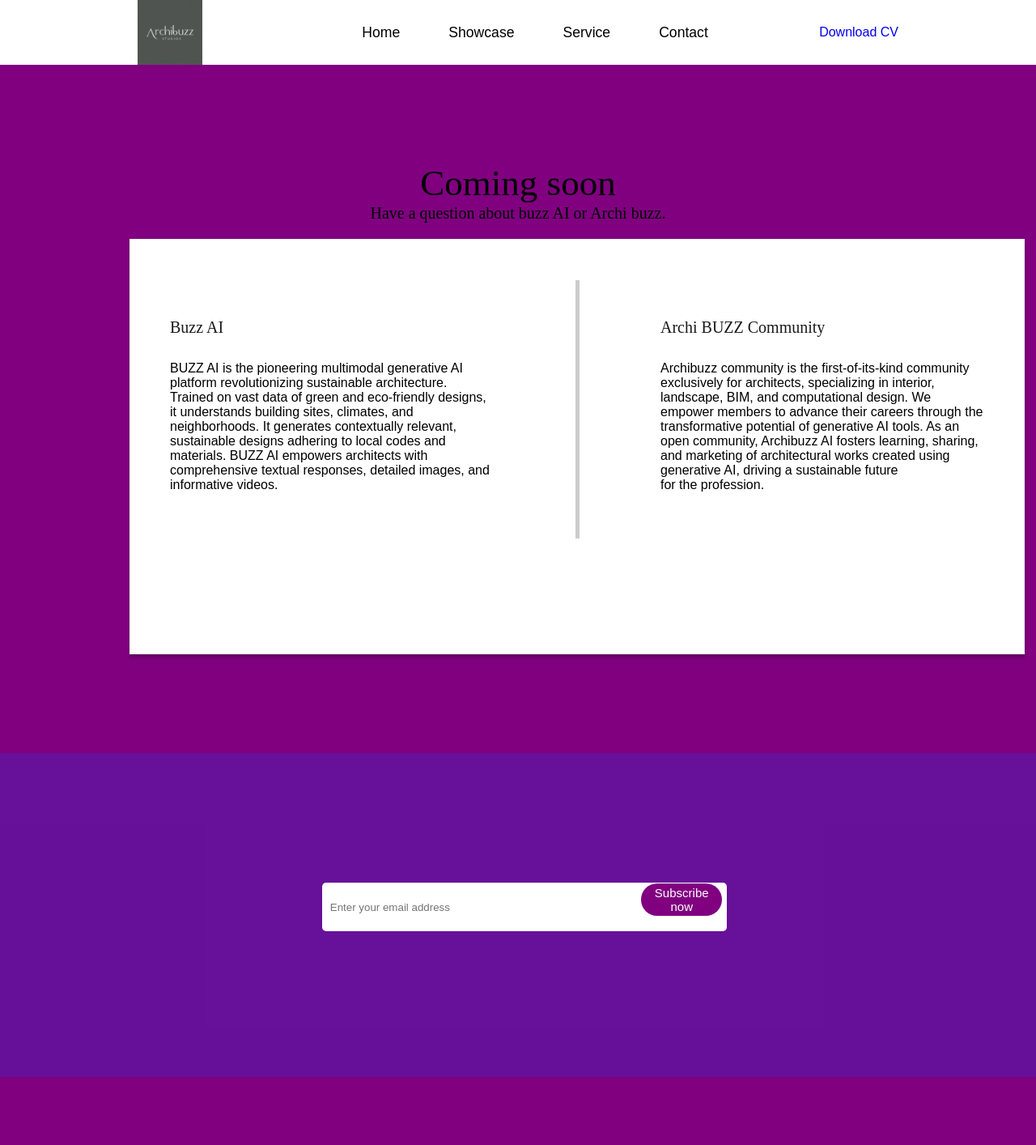
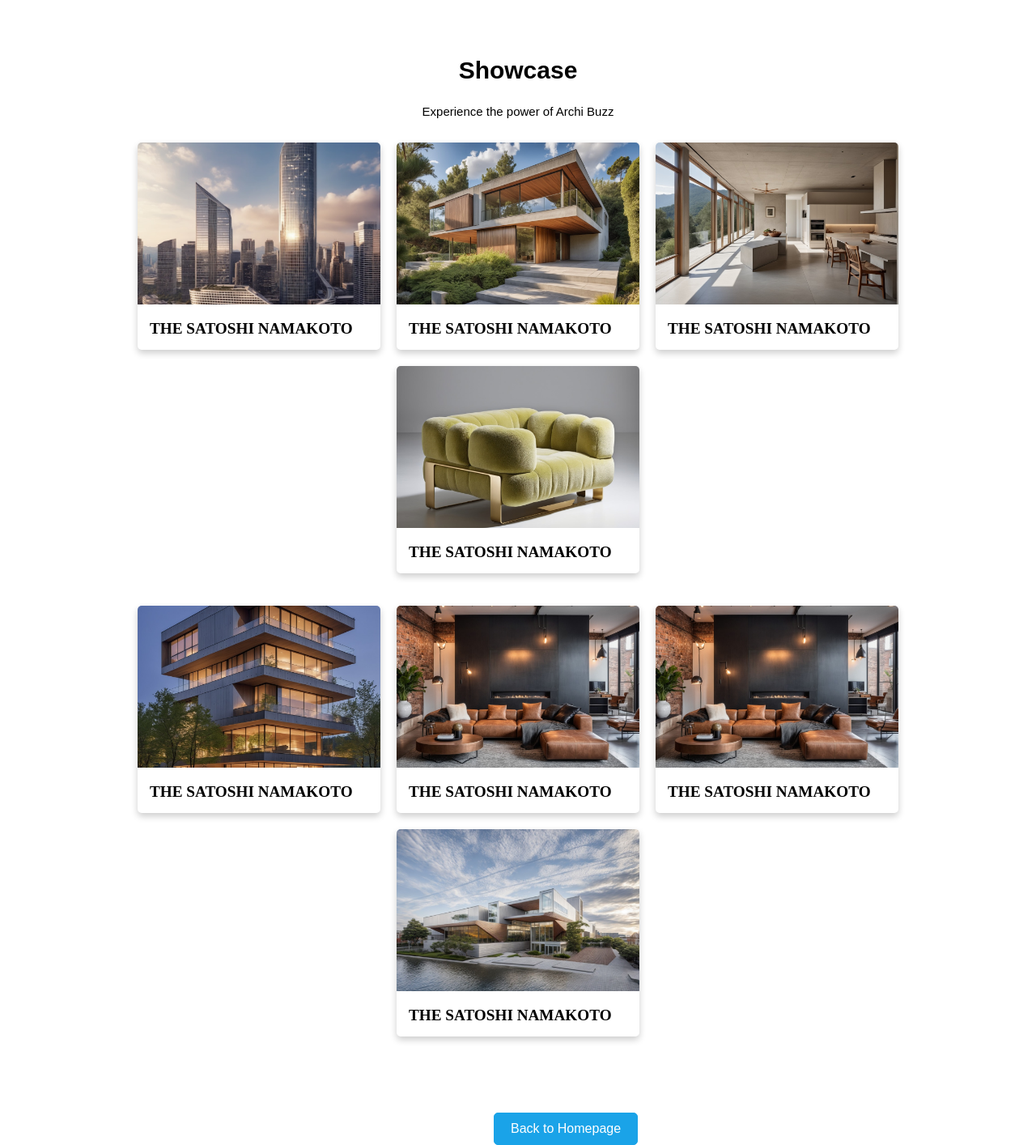
Before and after one commit to direxxi/archibuzz, a plain HTML site: page showcase.html in a window 1280 px wide. Shown: the whole page at 81% size. Before the commit the page ends 1330 px from the top, so only its background shows below. Drawn offline with Linux system fonts and the light colour scheme.

Commit message:
Update showcase.html

```diff
--- a/showcase.html
+++ b/showcase.html
@@ -3,67 +3,123 @@
 <head>
     <meta charset="UTF-8">
     <meta name="viewport" content="width=device-width, initial-scale=1.0">
-    <link rel="stylesheet" href="style.css">
+    <link rel="stylesheet" href="showcase.css">
     <title>Archibuzz</title>
 </head>
 <body>
-    <header>
-        <img class="logo" src="/Gemini_Generated_Image_mujeimmujeimmuje.jpg" alt="logo">
-
-        <ul class="navbar">
-            <li><a href="index.html">Home</a></li>
-            <li><a href="showcase.html">Showcase</a></li>
-            <li><a href="#service">Service</a></li>
-            <li><a href="#contact">Contact</a></li>
-        </ul>
-        <a href="#" class="top-btn">Download CV</a>
-    </header>
-    <section class="one">
-        <h1 class="need">
-         Coming soon
-        </h1>
-        <p class="needs">
-            Have a question about buzz AI or Archi buzz.
-        </p>
-        <div class="card">
-            <h2 class="contacts">
-            </h2>
-            <div class="flex">
-                <div class="fress">
-                    <span>Buzz AI</span>
-                    <p class="side1">
-                        BUZZ AI is the pioneering multimodal generative AI platform revolutionizing sustainable architecture. Trained on vast data of green and eco-friendly designs, it understands building sites, climates, and neighborhoods. It generates contextually relevant, sustainable designs adhering to local codes and materials. BUZZ AI empowers architects with comprehensive textual responses, detailed images, and informative videos.
-                    </p>
+    <section class="two">
+        <div class="featured_courses">
+            <h2>Showcase</h2>
+            <p>Experience the power of Archi Buzz</p>
+        </div>
+        <div class="courses">
+            <div class="card">
+                <img src="/PHOTO-2024-07-30-21-16-14 2.jpg" alt="Course Image" class="card-image">
+                <div class="card-content">
+                    <div class="card-header">
+                        <h2 class="course-title">THE SATOSHI NAMAKOTO</h2>
+                        <!-- <span class="course-rating">4.5 Stars</span>  -->
+                    </div>
+                    <!-- <p class="course-lecturer">Lecturer: Albert Newton</p>
+                    <p class="course-price">$99.99</p>
+                    <button class="add-to-cart-btn">Continue</button> -->
                 </div>
-                <p class="linez">
-
-                </p>
-                <div class="fres">
-                    <span>Archi BUZZ Community</span>
-                    <p class="side2">
-                        Archibuzz community is the first-of-its-kind community exclusively for architects, specializing in interior, landscape, BIM, and computational design. We empower members to advance their careers through the transformative potential of generative AI tools. As an open community, Archibuzz AI fosters learning, sharing, and marketing of architectural works created using generative AI, driving a sustainable future for the profession.
-                    </p>
-                    <!-- <p class="numb">
-                        <li><span><img class="svgs" src="/Project/solar_phone-linear.png" alt="phone"></span>1-000-000-000. </li>
-                        <li> <span><img class="svgs" src="/Project/mdi_instagram.png" alt="phone"></span> Contact Media Relation.</li>
-                        <li> <span><img class="svgs" src="/Project/entypo-social_twitter.png" alt="phone"></span> Follow @STEEZed for the latest company news.</li>
-                    </p> -->
+            </div>
+            <div class="card">
+                <img src="/PHOTO-2024-07-30-21-16-14 3.jpg" alt="Course Image" class="card-image">
+                <div class="card-content">
+                    <div class="card-header">
+                        <h2 class="course-title">THE SATOSHI NAMAKOTO</h2>
+                        <!-- <span class="course-rating">4.5 Stars</span>  -->
+                    </div>
+                    <!-- <p class="course-lecturer">Lecturer: Albert Newton</p>
+                    <p class="course-price">$99.99</p>
+                    <button class="add-to-cart-btn">Meet Lecturer</button> -->
+                </div>
+            </div>
+            <div class="card">
+                <img src="/PHOTO-2024-07-30-21-16-14 4.jpg" alt="Course Image" class="card-image">
+                <div class="card-content">
+                    <div class="card-header">
+                        <h2 class="course-title">THE SATOSHI NAMAKOTO</h2>
+                        <!-- <span class="course-rating">4.5 Stars</span>  -->
+                    </div>
+                    <!-- <p class="course-lecturer">Lecturer: Albert Newton</p>
+                    <p class="course-price">$99.99</p>
+                    <button class="add-to-cart-btn">Meet Lecturer</button> -->
+                </div>
+            </div>
+            <div class="card">
+                <img src="/PHOTO-2024-07-30-21-16-14 5.jpg" alt="Course Image" class="card-image">
+                <div class="card-content">
+                    <div class="card-header">
+                        <h2 class="course-title">THE SATOSHI NAMAKOTO</h2>
+                        <!-- <span class="course-rating">4.5 Stars</span>  -->
+                    </div>
+                    <!-- <p class="course-lecturer">Lecturer: Albert Newton</p>
+                    <p class="course-price">$99.99</p>
+                    <button class="add-to-cart-btn">Meet Lecturer</button> -->
                 </div>
             </div>
         </div>
-    </section>
-    <section class="five">
-        <div class="Specials">
-            <h2>
-            </h2>
-            <p class=" subb">
-            </p>
-            <div class="special">
-                <form action="#" method="post">
-                    <input type="email" name="email" placeholder="Enter your email address" required>
-                    <button type="submit" name="subscribe-btn" class="bbns">Subscribe now</button>
+        <div class="featured_courses2">
+            <div class="courses">
+                <div class="card">
+                    <img src="/PHOTO-2024-07-30-21-16-14.jpg" alt="Course Image" class="card-image">
+                    <div class="card-content">
+                        <div class="card-header">
+                            <h2 class="course-title">THE SATOSHI NAMAKOTO</h2>
+                            <!-- <span class="course-rating">4.5 Stars</span>  -->
+                        </div>
+                        <!-- <p class="course-lecturer">Lecturer: Albert Newton</p>
+                        <p class="course-price">$99.99</p>
+                        <button class="add-to-cart-btn">Continue</button> -->
+                    </div>
+                </div>
+                <div class="card">
+                    <img src="/PHOTO-2024-07-30-21-16-15.jpg" alt="Course Image" class="card-image">
+                    <div class="card-content">
+                        <div class="card-header">
+                            <h2 class="course-title">THE SATOSHI NAMAKOTO</h2>
+                            <!-- <span class="course-rating">4.5 Stars</span>  -->
+                        </div>
+                        <!-- <p class="course-lecturer">Lecturer: Albert Newton</p>
+                        <p class="course-price">$99.99</p>
+                        <button class="add-to-cart-btn">Meet Lecturer</button> -->
+                    </div>
+                </div>
+                <div class="card">
+                    <img src="/PHOTO-2024-07-30-21-16-15.jpg" alt="Course Image" class="card-image">
+                    <div class="card-content">
+                        <div class="card-header">
+                            <h2 class="course-title">THE SATOSHI NAMAKOTO</h2>
+                            <!-- <span class="course-rating">4.5 Stars</span>  -->
+                        </div>
+                        <!-- <p class="course-lecturer">Lecturer: Albert Newton</p>
+                        <p class="course-price">$99.99</p>
+                        <button class="add-to-cart-btn">Meet Lecturer</button> -->
+                    </div>
+                </div>
+                <div class="card">
+                    <img src="/PHOTO-2024-07-30-22-54-01.jpg" alt="Course Image" class="card-image">
+                    <div class="card-content">
+                        <div class="card-header">
+                            <h2 class="course-title">THE SATOSHI NAMAKOTO</h2>
+                            <!-- <span class="course-rating">4.5 Stars</span>  -->
+                        </div>
+                        <!-- <p class="course-lecturer">Lecturer: Albert Newton</p>
+                        <p class="course-price">$99.99</p>
+                        <button class="add-to-cart-btn">Meet Lecturer</button> -->
+                    </div>
+                </div>
             </div>
         </div>
+        <button class="browse">Back to Homepage</button>
     </section>
+    <script>
+        document.querySelector('.browse').addEventListener('click', function() {
+            window.location.href = 'index.html';
+        });
+    </script>
 </body>
 </html>
```
